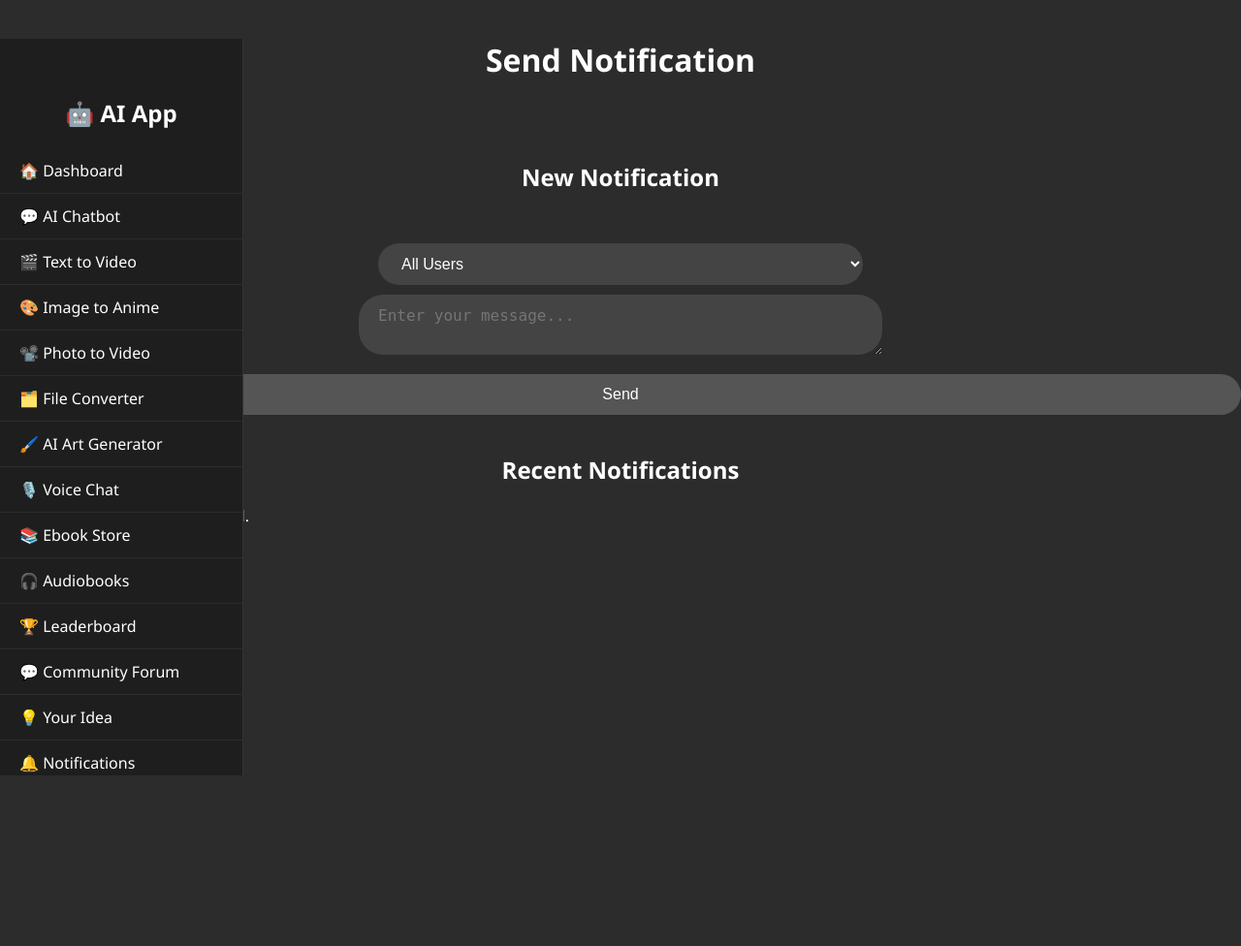
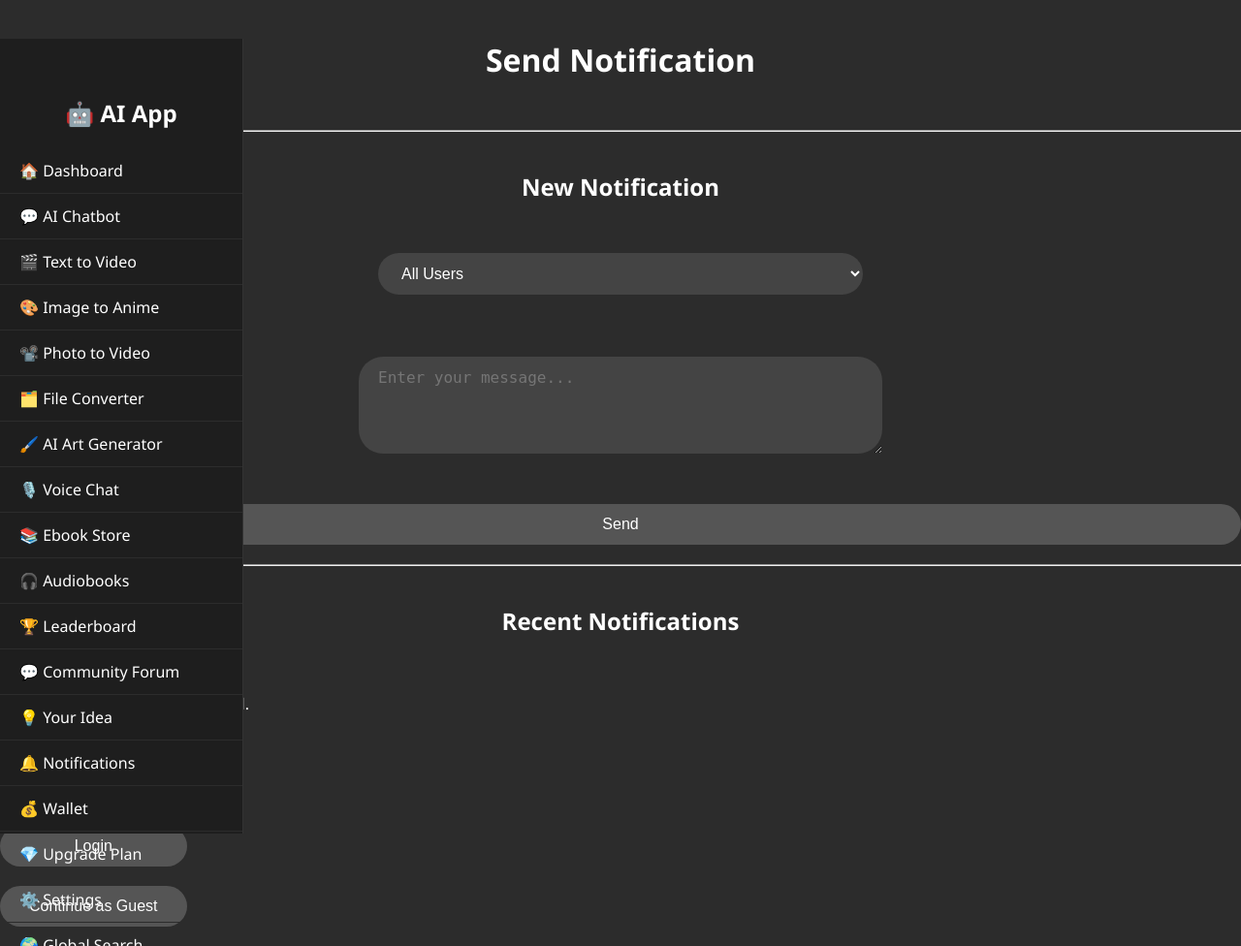
Before and after one commit to iqonlimited/IQon.limited, a Flask app: page /notifications in a window 1280 px wide. Shown: the whole page at 97% size. Before the commit the page ends 800 px from the top, so only its background shows below. Run offline with Flask 3, Linux system fonts and the light colour scheme.

Commit message:
notifications.html

```diff
--- a/templates/notifications.html
+++ b/templates/notifications.html
@@ -1,46 +1,42 @@
 {% extends "base.html" %}
-{% block title %}Chatbot{% endblock %}
+{% block title %}Send Notification{% endblock %}
+
 {% block content %}
-<!DOCTYPE html>
-<html lang="en">
-<head>
-    <meta charset="UTF-8">
-    <title>Send Notification - AI App</title>
-    <link rel="stylesheet" href="{{ url_for('static', filename='css/style.css') }}">
-</head>
-<body class="dark-theme">
-<header>
 <h1>Send Notification</h1>
+
+<div class="center-form">
   <a href="{{ url_for('dashboard') }}">← Back to Dashboard</a>
-</header>
+</div>
 
-<main>
-    <section>
+<hr>
+
 <h2>New Notification</h2>
-        <form method="POST" action="{{ url_for('send_notification') }}">
-            <label for="audience">Select Audience:</label>
+<form method="POST" action="{{ url_for('send_notification') }}" class="center-form">
+  <label for="audience">Select Audience:</label><br>
   <select name="audience" required>
     <option value="all">All Users</option>
     <option value="basic">Basic</option>
     <option value="intermediate">Intermediate</option>
     <option value="ingenious">Ingenious</option>
     <option value="masters">Masters</option>
-            </select>
+  </select><br><br>
 
-            <textarea name="message" placeholder="Enter your message..." required></textarea>
-            <button type="submit" class="btn">Send</button>
+  <textarea name="message" placeholder="Enter your message..." rows="4" required></textarea><br>
+  <button type="submit">Send</button>
 </form>
-    </section>
 
-    <section>
+<hr>
+
 <h2>Recent Notifications</h2>
+<div class="center-form">
+  {% if notifications %}
     <ul>
       {% for note in notifications %}
         <li>{{ note.date }} — {{ note.message }}</li>
       {% endfor %}
     </ul>
-    </section>
-</main>
-</body>
-</html>
+  {% else %}
+    <p>No notifications sent yet.</p>
+  {% endif %}
+</div>
 {% endblock %}
```
Lines whose indentation alone changed are shown as unchanged.
